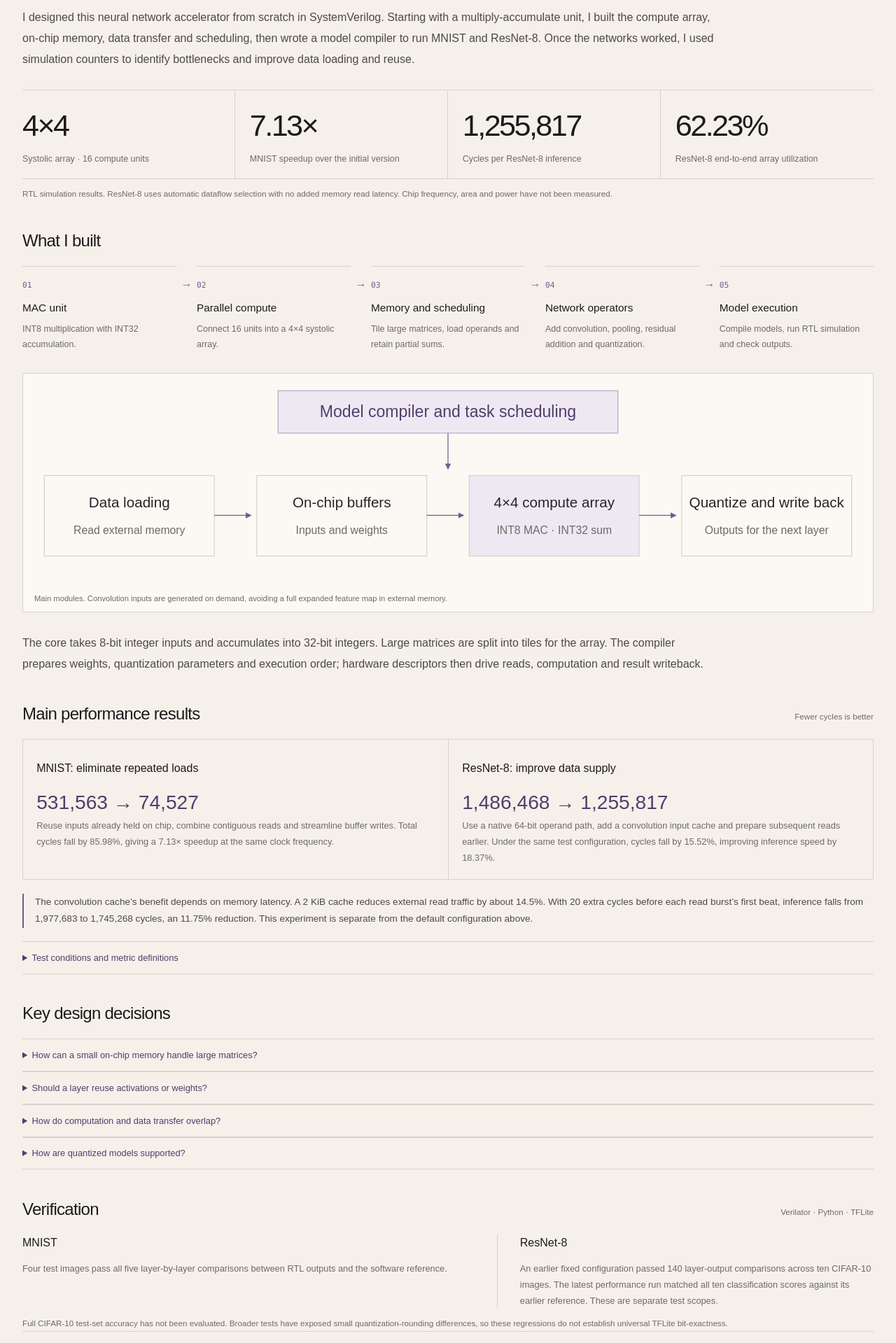
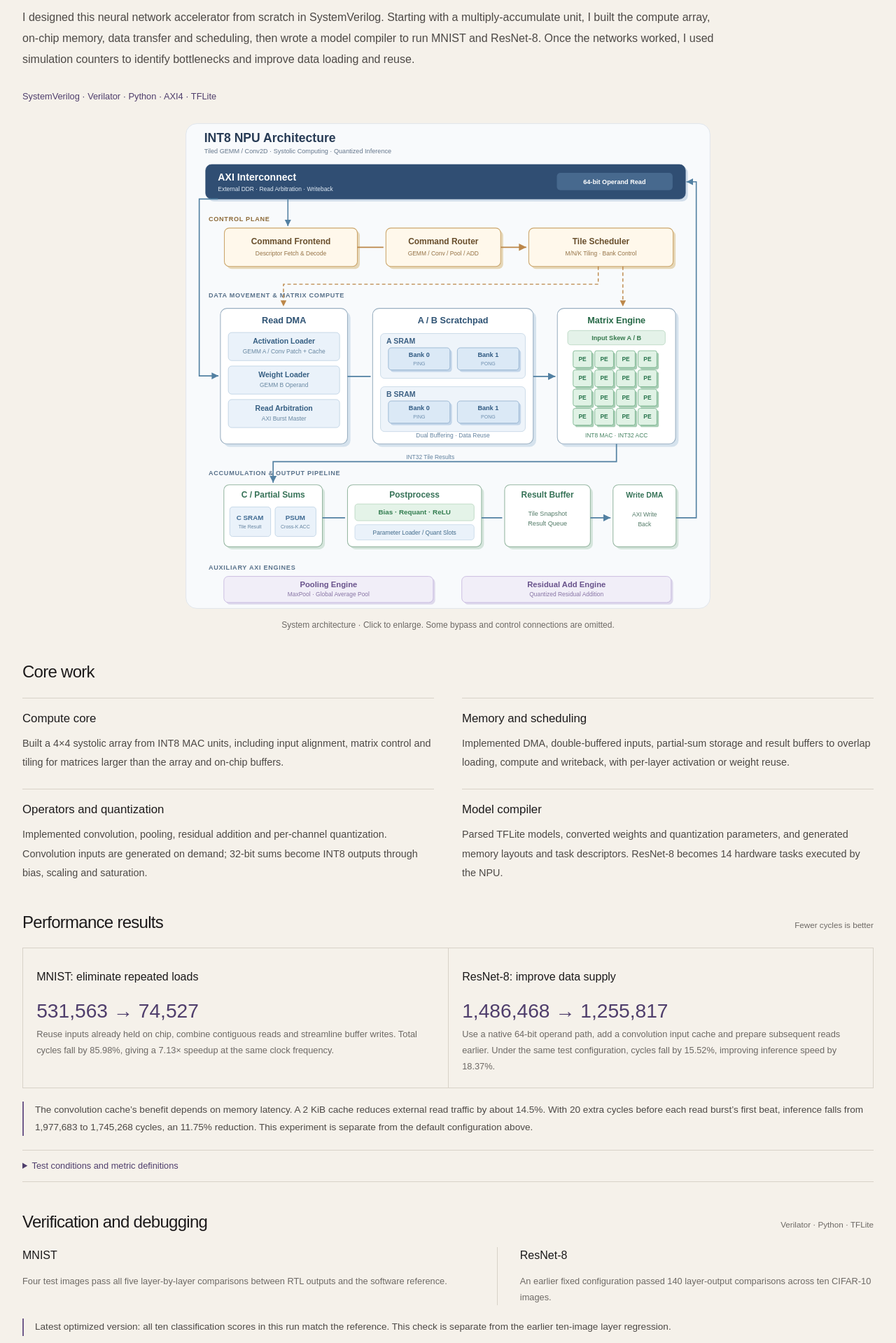
Before and after one commit to gaozhouhao/my-website, a Next.js app: page /en/projects/int8-systolic-npu in a window 1280 px wide. Shown: the part 280-2199 px from the top of the page at 70% size. Built offline with nearby package versions, Linux system fonts and the light colour scheme.

Commit message:
Use supplied NPU architecture cover and agreed five-section layout

```diff
--- a/app/page.tsx
+++ b/app/page.tsx
@@ -78,7 +78,7 @@ export function HomePage({ locale }: { locale: Locale }) {
           <div className="showcase-copy"><p className="eyebrow">{locale === "zh" ? "数字集成电路 · 寄存器传输级设计 · 片上系统" : "Digital IC · RTL · SoC"}</p><h3>{zh ? "多周期 RISC-V 处理器与片上系统" : "Multi-Cycle RISC-V CPU / SoC"}</h3><p>{zh ? "完成 RV32E 处理器的寄存器传输级设计、有效—就绪握手控制、AXI/APB 总线集成与 NEMU 差分测试，并调试 SDRAM、QSPI PSRAM 和启动程序。" : "RV32E CPU RTL, valid-ready control, AXI/APB integration, NEMU Difftest, memory models, and bootloader debug."}</p><Link className="card-link" href={href("/projects/riscv-cpu")}>{t.view} →</Link></div>
         </article>
         <article className="showcase-card showcase-wide">
-          <Link href={href("/projects/int8-systolic-npu")} className="showcase-media"><Image src={`/projects/npu-overview-${locale}.svg`} alt={zh ? "INT8 NPU 模块级架构图" : "INT8 NPU block architecture"} width={1000} height={250} sizes="(max-width: 800px) 100vw, 55vw" /></Link>
+          <Link href={href("/projects/int8-systolic-npu")} className="showcase-media"><Image src="/projects/npu-project-cover.svg" alt={zh ? "INT8 NPU 模块级架构图" : "INT8 NPU block architecture"} width={1080} height={1000} style={{objectFit:"contain"}} sizes="(max-width: 800px) 100vw, 55vw" /></Link>
           <div className="showcase-copy"><p className="eyebrow">{zh ? "数字 IC · NPU 微架构 · RTL" : "Digital IC · NPU Architecture · RTL"}</p><h3>{zh ? "自研 INT8 NPU 与 ResNet-8 推理" : "INT8 NPU and ResNet-8 Inference"}</h3><p>{zh ? "用 SystemVerilog 从零设计神经网络加速器，完成计算阵列、存储调度和模型编译工具。支持 MNIST 与 ResNet-8，并通过数据复用和存储优化，将 MNIST 推理速度提高至初始版本的 7.13 倍。" : "Designed a neural network accelerator from scratch in SystemVerilog, including the compute array, memory scheduling and model compiler. Runs MNIST and ResNet-8; data reuse and memory improvements deliver a 7.13× MNIST speedup over the initial version."}</p><Link className="card-link" href={href("/projects/int8-systolic-npu")}>{t.view} →</Link></div>
         </article>
         <article className="showcase-card">
--- a/app/projects/int8-systolic-npu/Overview.tsx
+++ b/app/projects/int8-systolic-npu/Overview.tsx
@@ -6,30 +6,24 @@ import styles from "./page.module.css";
 export default function Overview({locale}:{locale:Locale}) {
   const zh=locale==="zh";
   const t=(cn:string,en:string)=>zh?cn:en;
-  const steps=[
-    ["乘加单元","MAC unit","实现 INT8 乘法和 INT32 累加。","INT8 multiplication with INT32 accumulation."],
-    ["并行计算","Parallel compute","连接 16 个计算单元，组成 4×4 脉动阵列。","Connect 16 units into a 4×4 systolic array."],
-    ["存储与调度","Memory and scheduling","将大矩阵分块，自动加载数据并保存中间结果。","Tile large matrices, load operands and retain partial sums."],
-    ["网络算子","Network operators","加入卷积、池化、残差加法和量化处理。","Add convolution, pooling, residual addition and quantization."],
-    ["模型运行","Model execution","编译模型，在 RTL 仿真中执行并检查输出。","Compile models, run RTL simulation and check outputs."],
-  ];
   return <main id="main-content" className={`page-shell ${styles.page}`} lang={zh?"zh-CN":"en"}>
     <p className="eyebrow">{t("数字集成电路 · 硬件设计 · 神经网络加速","Digital IC · RTL design · Neural network acceleration")}</p>
     <div className={styles.heading}><div><h1 className="page-title">{t("自研 INT8 NPU","INT8 Neural Processing Unit")}</h1><p className={styles.subtitle}>{t("从乘加单元到完整神经网络推理","From a multiply-accumulate unit to full-network inference")}</p></div><a className="button" href="https://github.com/gaozhouhao/npu" target="_blank" rel="noreferrer">{t("查看项目源码 ↗","View source ↗")}</a></div>
     <p className={styles.intro}>{t("我用 SystemVerilog 从零设计了一套神经网络推理加速器。从单个乘加单元开始，逐步完成计算阵列、片上存储、数据搬运和任务调度，再编写模型编译工具，让硬件能够执行 MNIST 和 ResNet-8。功能跑通后，我通过仿真统计定位性能瓶颈，重点优化数据加载与复用。","I designed this neural network accelerator from scratch in SystemVerilog. Starting with a multiply-accumulate unit, I built the compute array, on-chip memory, data transfer and scheduling, then wrote a model compiler to run MNIST and ResNet-8. Once the networks worked, I used simulation counters to identify bottlenecks and improve data loading and reuse.")}</p>
-    <div className={styles.metrics}>
-      <div><strong>4×4</strong><span>{t("脉动阵列 · 16 个计算单元","Systolic array · 16 compute units")}</span></div>
-      <div><strong>7.13×</strong><span>{t("MNIST 相对初始版本的加速比","MNIST speedup over the initial version")}</span></div>
-      <div><strong>1,255,817</strong><span>{t("ResNet-8 单次推理周期","Cycles per ResNet-8 inference")}</span></div>
-      <div><strong>62.23%</strong><span>{t("ResNet-8 整网计算阵列利用率","ResNet-8 end-to-end array utilization")}</span></div>
-    </div>
-    <p className={styles.note}>{t("以上为 RTL 仿真结果。ResNet-8 使用自动数据流选择，内存模型不添加额外读取延迟；尚未进行芯片频率、面积和功耗测量。","RTL simulation results. ResNet-8 uses automatic dataflow selection with no added memory read latency. Chip frequency, area and power have not been measured.")}</p>
-    <section className={styles.section} aria-labelledby="npu-development"><div className={styles.sectionTitle}><h2 id="npu-development">{t("我做了什么","What I built")}</h2></div>
-      <ol className={styles.flow}>{steps.map((s,i)=><li key={i}><span className={styles.stepNumber}>0{i+1}</span><h3>{t(s[0],s[1])}</h3><p>{t(s[2],s[3])}</p></li>)}</ol>
-      <figure className={styles.architecture}><Image src={zh?"/projects/npu-overview-zh.svg":"/projects/npu-overview-en.svg"} alt={t("任务调度控制数据加载、片上缓存、计算阵列和结果写回","Task scheduling controls data loading, on-chip buffers, computation and result writeback")} width={1000} height={250}/><figcaption>{t("主要模块示意。卷积输入按需生成，无需在外部内存中提前展开整张特征图。","Main modules. Convolution inputs are generated on demand, avoiding a full expanded feature map in external memory.")}</figcaption></figure>
-      <p className={styles.intro}>{t("计算核心处理 8 位整数输入，用 32 位整数保存累加结果。大矩阵被拆成多个小块，依次交给阵列计算。模型编译器负责整理权重、量化参数和执行顺序，硬件按任务描述符自动完成数据读取、计算和结果写回。","The core takes 8-bit integer inputs and accumulates into 32-bit integers. Large matrices are split into tiles for the array. The compiler prepares weights, quantization parameters and execution order; hardware descriptors then drive reads, computation and result writeback.")}</p>
+    <p className={styles.techTags}>SystemVerilog · Verilator · Python · AXI4 · TFLite</p>
+    <figure className={styles.cover}>
+      <a href="/projects/npu-project-cover.svg" target="_blank" rel="noreferrer" aria-label={t("放大查看 NPU 架构图（新窗口）","Open full-size NPU architecture in a new tab")}><Image src="/projects/npu-project-cover.svg" alt={t("NPU 架构：任务控制、DMA、双缓冲、4×4 脉动阵列、量化后处理与结果写回","NPU architecture: command control, DMA, double buffering, 4×4 array, quantization and writeback")} width={1080} height={1000} sizes="(max-width: 800px) 100vw, 760px" priority /></a>
+      <figcaption>{t("整体架构 · 点击放大。图中省略部分旁路和控制连接。","System architecture · Click to enlarge. Some bypass and control connections are omitted.")}</figcaption>
+    </figure>
+    <section className={styles.section} aria-labelledby="npu-development"><div className={styles.sectionTitle}><h2 id="npu-development">{t("核心工作","Core work")}</h2></div>
+      <div className={styles.workGrid}>{[
+        ["计算核心","Compute core","从 INT8 乘加单元搭建 4×4 脉动阵列，实现输入对齐、矩阵运算和多维分块，支持超过阵列与片上缓存容量的矩阵。","Built a 4×4 systolic array from INT8 MAC units, including input alignment, matrix control and tiling for matrices larger than the array and on-chip buffers."],
+        ["存储与调度","Memory and scheduling","实现 DMA、输入双缓冲、中间结果存储和输出缓冲，让数据加载、计算与写回重叠；支持逐层选择输入或权重的复用策略。","Implemented DMA, double-buffered inputs, partial-sum storage and result buffers to overlap loading, compute and writeback, with per-layer activation or weight reuse."],
+        ["网络与量化","Operators and quantization","实现卷积、池化、残差加法和逐通道量化。卷积输入按需生成，32 位累加结果完成偏置、缩放和饱和处理后，以 8 位整数输出。","Implemented convolution, pooling, residual addition and per-channel quantization. Convolution inputs are generated on demand; 32-bit sums become INT8 outputs through bias, scaling and saturation."],
+        ["模型编译","Model compiler","解析 TFLite 模型，转换权重与量化参数，生成内存布局和任务描述符。ResNet-8 被编译为 14 条硬件任务，交由 NPU 自动执行。","Parsed TFLite models, converted weights and quantization parameters, and generated memory layouts and task descriptors. ResNet-8 becomes 14 hardware tasks executed by the NPU."],
+      ].map(([cn,en,bodyCn,bodyEn])=><article key={en}><h3>{t(cn,en)}</h3><p>{t(bodyCn,bodyEn)}</p></article>)}</div>
     </section>
-    <section className={styles.section} aria-labelledby="npu-performance"><div className={styles.sectionTitle}><h2 id="npu-performance">{t("主要性能结果","Main performance results")}</h2><span>{t("执行周期越少越好","Fewer cycles is better")}</span></div>
+    <section className={styles.section} aria-labelledby="npu-performance"><div className={styles.sectionTitle}><h2 id="npu-performance">{t("性能成果","Performance results")}</h2><span>{t("执行周期越少越好","Fewer cycles is better")}</span></div>
       <div className={styles.updateGrid}>
         <article><h3>{t("MNIST：减少重复加载","MNIST: eliminate repeated loads")}</h3><div className={styles.resultNumbers}>531,563 → 74,527</div><p>{t("让多个计算任务复用片上已有的输入数据，合并连续内存读取，并优化数据写入缓存的过程。整网执行周期减少 85.98%，相同时钟频率下约为初始版本的 7.13 倍速度。","Reuse inputs already held on chip, combine contiguous reads and streamline buffer writes. Total cycles fall by 85.98%, giving a 7.13× speedup at the same clock frequency.")}</p></article>
         <article id="npu-memory"><h3>{t("ResNet-8：改善数据供应","ResNet-8: improve data supply")}</h3><div className={styles.resultNumbers}>1,486,468 → 1,255,817</div><p>{t("将输入数据通路统一为 64 位，加入卷积输入缓存，并优化下一段数据的读取准备。相同测试配置下，整网周期减少 15.52%，推理速度提高约 18.37%。","Use a native 64-bit operand path, add a convolution input cache and prepare subsequent reads earlier. Under the same test configuration, cycles fall by 15.52%, improving inference speed by 18.37%.")}</p></article>
@@ -37,19 +31,14 @@ export default function Overview({locale}:{locale:Locale}) {
       <p className={styles.finding}>{t("卷积缓存的收益与内存延迟有关。加入 2 KiB 缓存后，外部读取量减少约 14.5%；当每次读取请求额外等待 20 个周期时，整网周期从 1,977,683 降至 1,745,268，减少 11.75%。这组延迟实验与上面的默认配置分开统计。","The convolution cache’s benefit depends on memory latency. A 2 KiB cache reduces external read traffic by about 14.5%. With 20 extra cycles before each read burst’s first beat, inference falls from 1,977,683 to 1,745,268 cycles, an 11.75% reduction. This experiment is separate from the default configuration above.")}</p>
       <details className={styles.details}><summary>{t("测试条件与指标说明","Test conditions and metric definitions")}</summary><p>{t("所有数据来自 Verilator 仿真。MNIST 使用同一网络和 4×4 阵列，最终配置启用中间结果缓存和跨分块输入复用。ResNet-8 使用自动数据流选择，比较的是外部 64 位、内部 32 位的数据适配版本与后续原生 64 位优化版本。两种模型之间不直接比较加速比。","All measurements are from Verilator. MNIST uses the same network and 4×4 array, with partial-sum storage and multi-tile input reuse enabled in the final configuration. ResNet-8 uses automatic dataflow selection; its comparison starts with a 64-to-32-bit read adapter and ends with the native 64-bit path and subsequent optimizations. Speedups are not compared across models.")}</p><p>{t("16 个计算单元每周期最多完成 16 次乘加。ResNet-8 实际执行 12,504,064 次乘加，除以整网周期和每周期峰值，得到 62.23% 的利用率。其中包含数据加载、池化、残差加法和写回所用的时间。缓存延迟实验在最后一轮读取控制优化之前进行，采用固定首数据延迟，并非某款真实 DDR 的时序模型。","The 16 units support up to 16 MACs per cycle. ResNet-8 executes 12,504,064 MACs; dividing by total cycles and peak MACs per cycle gives 62.23% utilization, including time spent loading, pooling, residual addition and writeback. The cache experiment predates the final read-control optimization and uses fixed first-beat latency, not a specific DDR timing model.")}</p></details>
     </section>
-    <section className={styles.section} aria-labelledby="npu-dataflow"><div className={styles.sectionTitle}><h2 id="npu-dataflow">{t("关键设计","Key design decisions")}</h2></div>
-      <details className={styles.details}><summary>{t("大矩阵分块与中间结果保存","How can a small on-chip memory handle large matrices?")}</summary><p>{t("将矩阵沿三个维度分块。不能一次算完的输出，先以 32 位中间结果保存在片上 SRAM，等所有分块累加结束后，再进行量化和写回。这样既能支持长矩阵，也能让同一块输入服务于多个输出。","Tile all three matrix dimensions. Store unfinished outputs as 32-bit partial sums in SRAM, then quantize and write back after all contributions are accumulated. This supports long matrices and lets multiple outputs reuse an input tile.")}</p></details>
-      <details className={styles.details}><summary>{t("输入与权重的复用选择","Should a layer reuse activations or weights?")}</summary><p>{t("两种策略都支持，由编译器逐层选择，再写入任务描述符。卷积输入需要按窗口生成，读取成本与权重不同，因此减少权重读取次数不一定让整层更快。目前按矩阵尺寸和访存成本进行估算，再用实测周期检查选择效果。","Both are supported and selected per layer by the compiler through descriptors. Convolution activations require patch generation, so their loading cost differs from weights; fewer weight loads do not always mean a faster layer. The current heuristic estimates matrix-shape and memory costs, with measured cycles used to assess its choices.")}</p><p className={styles.note}>{t("A/B 复用发生在片上缓存层。B 复用目前限于 K 维无需再次分块的情况；跨 K 分块仍采用输入复用与中间结果缓存，PE 内保持输出累加。","A/B reuse operates at the scratchpad level. B reuse currently requires a single K tile; multi-K uses A reuse with partial-sum storage. PEs remain output-stationary.")}</p></details>
-      <details className={styles.details}><summary>{t("数据加载、计算与写回并行","How do computation and data transfer overlap?")}</summary><p>{t("输入采用双缓冲：一组供阵列计算，另一组提前加载下一块数据。输出使用独立缓冲保存结果，让后续计算与前一块结果的写回可以重叠。卷积读取缓存保留重复使用的输入，减少相邻卷积窗口访问外部内存的次数。","Double-buffered inputs let one bank feed the array while the other loads the next tile. A separate output buffer lets subsequent computation overlap earlier result writeback. The convolution read cache retains repeated inputs across neighboring windows, reducing external accesses.")}</p></details>
-      <details className={styles.details}><summary>{t("模型编译与逐通道量化","How are quantized models supported?")}</summary><p>{t("编译工具解析 TFLite 模型，转换权重布局，生成内存镜像和执行描述符。硬件支持逐通道量化，每个输出通道使用独立的偏置和缩放参数；参数与中间结果按同一分块关联，避免累加尚未结束就提前量化。ResNet-8 的卷积、残差加法、全局平均池化和全连接层共转换为 14 条硬件任务。","The compiler parses TFLite models, rearranges weights and generates memory images and descriptors. Hardware supports per-channel bias and scaling, with parameters tied to their partial-sum tile so quantization happens only after accumulation finishes. ResNet-8’s convolutions, residual additions, global average pooling and fully connected layer become 14 hardware tasks.")}</p></details>
-    </section>
-    <section className={styles.section} aria-labelledby="npu-verification"><div className={styles.sectionTitle}><h2 id="npu-verification">{t("验证结果","Verification")}</h2><span>Verilator · Python · TFLite</span></div>
-      <div className={styles.verification}><div><h3>MNIST</h3><p>{t("用 4 张测试图片运行完整五层网络，逐层比较硬件仿真输出与软件参考结果，全部通过。","Four test images pass all five layer-by-layer comparisons between RTL outputs and the software reference.")}</p></div><div id="resnet-profile"><h3>ResNet-8</h3><p>{t("此前固定配置下，10 张 CIFAR-10 图片的 140 个层输出全部通过比对。本轮性能优化检查了单次推理的 10 个分类分数，与此前参考结果一致。两组测试的范围不同。","An earlier fixed configuration passed 140 layer-output comparisons across ten CIFAR-10 images. The latest performance run matched all ten classification scores against its earlier reference. These are separate test scopes.")}</p></div></div>
+    <section className={styles.section} aria-labelledby="npu-verification"><div className={styles.sectionTitle}><h2 id="npu-verification">{t("验证与调试","Verification and debugging")}</h2><span>Verilator · Python · TFLite</span></div>
+      <div className={styles.verification}><div><h3>MNIST</h3><p>{t("用 4 张测试图片运行完整五层网络，逐层比较硬件仿真输出与软件参考结果，全部通过。","Four test images pass all five layer-by-layer comparisons between RTL outputs and the software reference.")}</p></div><div id="resnet-profile"><h3>ResNet-8</h3><p>{t("此前固定配置下，10 张 CIFAR-10 图片的 140 个层输出全部通过比对。","An earlier fixed configuration passed 140 layer-output comparisons across ten CIFAR-10 images. ")}</p></div></div>
+      <p className={styles.finding}>{t("最新优化版本：本次推理的 10 个分类分数与参考结果一致。该检查与此前十张图片的逐层回归分开记录。","Latest optimized version: all ten classification scores in this run match the reference. This check is separate from the earlier ten-image layer regression.")}</p>
       <p className={styles.note}>{t("尚未完成整个 CIFAR-10 测试集的准确率评估。扩大测试时曾发现量化舍入造成的微小数值差异，因此局部回归通过不代表所有输入都与 TFLite 完全一致。","Full CIFAR-10 test-set accuracy has not been evaluated. Broader tests have exposed small quantization-rounding differences, so these regressions do not establish universal TFLite bit-exactness.")}</p>
-      <details className={styles.details}><summary>{t("一次控制时序问题的定位","Debugging a completion-handshake failure")}</summary><p>{t("增加输入复用后，全连接层曾出现超时。检查发现数据已加载到缓存，调度器却仍在等待：其中一路 DMA 提前完成，只持续一个周期的完成信号被漏接。修改后，调度器从发出请求时就记录完成状态，直到两路输入都就绪。修复通过了输出比对和整网回归。","After input reuse was added, the fully connected layer timed out despite ready buffers. One DMA finished early and the scheduler missed its one-cycle completion pulse. The fix records completion from the request phase until both inputs are ready. Output comparisons and full-network regression passed afterward.")}</p></details>
+      <details className={styles.details}><summary>{t("调试案例：DMA 完成信号漏接","Debugging a completion-handshake failure")}</summary><p>{t("现象：增加输入复用后，全连接层超时，数据已加载到缓存，调度器却仍在等待。原因：其中一路 DMA 提前结束，只持续一个周期的完成信号被漏接。修复：从请求阶段开始记录完成状态，直至两路输入就绪，修改后通过输出比对与整网回归。","After input reuse was added, the fully connected layer timed out despite ready buffers. One DMA finished early and the scheduler missed its one-cycle completion pulse. The fix records completion from the request phase until both inputs are ready. Output comparisons and full-network regression passed afterward.")}</p></details>
       <p className={styles.note}>{t("性能数据依据项目仿真记录整理。源码与测试工具持续更新于 ","Performance figures are drawn from project simulation records. Source and test tools are maintained on ")}<a href="https://github.com/gaozhouhao/npu">GitHub ↗</a>{t("，最新缓存和读取优化的完整代码、日志尚未全部公开。","; complete code and logs for the latest cache and read-path changes are not yet public.")}</p>
     </section>
-    <aside className={styles.next}><span>{t("下一步","Next")}</span><div><h2>{t("继续优化卷积输入，并验证硬件开销","Improve convolution input delivery and evaluate hardware cost")}</h2><p>{t("进一步减少卷积输入准备造成的阵列空闲，扩大模型数值测试；随后通过综合、布局布线和时序分析，评估实际面积、频率与功耗。","Reduce array idle time caused by convolution input preparation and broaden numerical tests. Then evaluate area, frequency and power through synthesis, place-and-route and timing analysis.")}</p></div></aside>
+    <aside className={styles.next}><span>{t("当前进展","Current status")}</span><div><h2>{t("继续优化卷积输入，并验证硬件开销","Improve convolution input delivery and evaluate hardware cost")}</h2><p>{t("进一步减少卷积输入准备造成的阵列空闲，扩大模型数值测试；随后通过综合、布局布线和时序分析，评估实际面积、频率与功耗。","Reduce array idle time caused by convolution input preparation and broaden numerical tests. Then evaluate area, frequency and power through synthesis, place-and-route and timing analysis.")}</p></div></aside>
     <ProjectNavigation />
   </main>;
 }
--- a/app/projects/int8-systolic-npu/page.module.css
+++ b/app/projects/int8-systolic-npu/page.module.css
@@ -130,3 +130,15 @@
 .resultNumbers { font-size: clamp(1.15rem, 2.2vw, 1.8rem); font-variant-numeric: tabular-nums; color: var(--accent-strong); }
 .details p { max-width: 65rem; font-size: .9rem; line-height: 1.9; color: #4d4946; }
 .section [id], .verification [id] { scroll-margin-top: 7rem; }
+
+.techTags { color: var(--accent-strong); font-size: .8rem; margin: 0 0 1.5rem; }
+.cover { margin: 0 auto 2.5rem; max-width: 760px; }
+.cover a { display: block; border-radius: 16px; overflow: hidden; }
+.cover a:focus-visible { outline: 2px solid var(--accent); outline-offset: 4px; }
+.cover img { display: block; width: 100%; height: auto; }
+.cover figcaption { text-align: center; margin-top: .6rem; font-size: .75rem; color: var(--muted); }
+.workGrid { display: grid; grid-template-columns: repeat(2,minmax(0,1fr)); gap: 1.5rem 2.5rem; }
+.workGrid article { border-top: 1px solid var(--line); padding-top: 1rem; }
+.workGrid h3 { margin: 0 0 .6rem; font-size: 1.05rem; }
+.workGrid p { margin: 0; font-size: .9rem; line-height: 1.9; color: #4d4946; }
+@media (max-width:640px) { .workGrid { grid-template-columns: 1fr; gap: 1.2rem; } }
```
Also changed, not shown: public/projects/npu-project-cover.svg (added).
